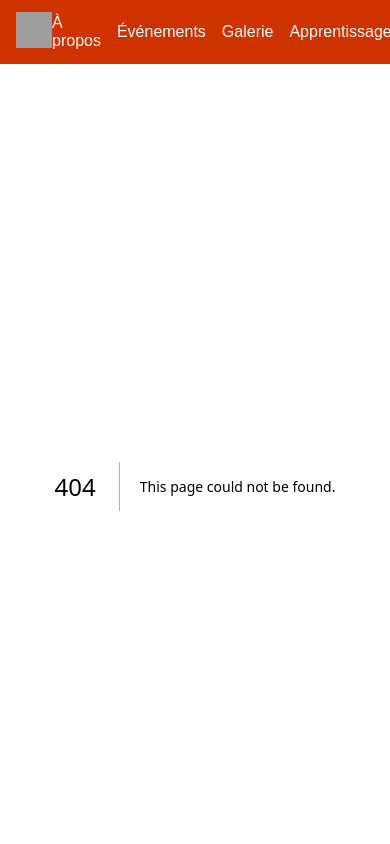
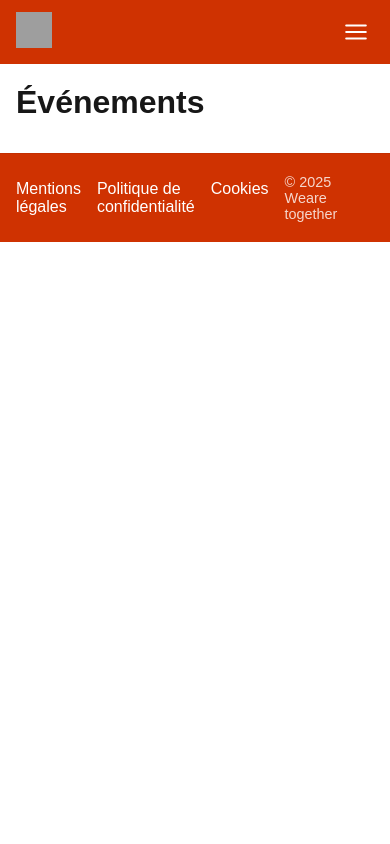
Before and after one commit to nivorako/w2g, a Next.js app: page /evenements in a window 390 px wide. Before the commit this address had no page. Shown: the top 844 px of the page. Built offline with nearby package versions, Linux system fonts and the light colour scheme; grey boxes are pictures that could not be loaded.

Commit message:
set burger icon on mobil menu

```diff
--- /dev/null
+++ b/src/app/evenements/page.tsx
@@ -0,0 +1,9 @@
+export const metadata = { title: "Événements | We are together" };
+
+export default function Page() {
+  return (
+    <main style={{ maxWidth: 1200, margin: "1.25rem auto 2rem", padding: "0 1rem" }}>
+      <h1>Événements</h1>
+    </main>
+  );
+}
--- a/src/components/Header.tsx
+++ b/src/components/Header.tsx
@@ -1,8 +1,10 @@
 "use client";
 
 import styled from "styled-components";
+import { useEffect, useState } from "react";
 import Link from "next/link";
 import Image from "next/image";
+import { usePathname } from "next/navigation";
 
 const HeaderRoot = styled.header`
     position: sticky;
@@ -28,7 +30,7 @@ const LogoWrap = styled.div`
     gap: 0.5rem;
 `;
 
-const Nav = styled.nav`
+const Nav = styled.nav<{ $open: boolean }>`
     display: flex;
     align-items: center;
     gap: 1rem;
@@ -43,9 +45,98 @@ const Nav = styled.nav`
     a:hover {
         color: var(--secondary, #ff7642);
     }
+
+    /* Mobile behavior */
+    @media (max-width: 768px) {
+        position: fixed;
+        inset: 0;
+        z-index: 20;
+        background: #ffffff;
+        color: var(--ink, #5a3a2a);
+        flex-direction: column;
+        align-items: flex-start;
+        padding: 5rem 1.5rem 2rem;
+        gap: 1.25rem;
+        display: ${(p) => (p.$open ? "flex" : "none")};
+
+        a {
+            color: var(--ink, #5a3a2a);
+            font-size: 1.1rem;
+        }
+
+        a:hover {
+            color: var(--primary, #cf3201);
+        }
+    }
+`;
+
+const Burger = styled.button<{ $open: boolean }>`
+    display: none;
+    position: relative;
+    width: 36px;
+    height: 28px;
+    border: none;
+    background: transparent;
+    cursor: pointer;
+    padding: 0;
+    margin-left: 0.5rem;
+    color: #fff; /* icon color on header */
+
+    @media (max-width: 768px) {
+        display: inline-flex;
+        align-items: center;
+        justify-content: center;
+    }
+
+    svg {
+        width: 26px;
+        height: 26px;
+        display: block;
+    }
+`;
+
+const CloseBtn = styled.button`
+    display: none;
+    @media (max-width: 768px) {
+        display: inline-flex;
+        position: absolute;
+        top: 14px;
+        right: 12px;
+        width: 38px;
+        height: 38px;
+        align-items: center;
+        justify-content: center;
+        border: none;
+        background: transparent;
+        cursor: pointer;
+        z-index: 25;
+    }
+
+    /* X icon */
+    span,
+    span::before,
+    span::after {
+        content: "";
+        position: absolute;
+        width: 26px;
+        height: 2px;
+        background: #000;
+    }
+    span { background: transparent; }
+    span::before { transform: rotate(45deg); }
+    span::after { transform: rotate(-45deg); }
 `;
 
 export default function Header() {
+    const [open, setOpen] = useState(false);
+    const pathname = usePathname();
+
+    // Ensure the menu closes on any route change
+    useEffect(() => {
+        if (open) setOpen(false);
+        // eslint-disable-next-line react-hooks/exhaustive-deps
+    }, [pathname]);
+
     return (
         <HeaderRoot>
             <HeaderInner>
@@ -54,15 +145,41 @@ export default function Header() {
                         <Image src="/Logo.png" alt="Logo" width={36} height={36} priority />
                     </Link>
                 </LogoWrap>
-                <Nav>
-                    <Link href="/a-propos">À propos</Link>
-                    <Link href="/evenements">Événements</Link>
-                    <Link href="/galerie">Galerie</Link>
-                    <Link href="/apprentissage">Apprentissage</Link>
-                    <Link href="/contact">Contact</Link>
-                    <Link href="/login">Connexion</Link>
-                    <Link href="/register">Inscription</Link>
+
+                {/* Desktop nav + Mobile overlay */}
+                <Nav id="menu" $open={open}>
+                    {open && (
+                        <CloseBtn aria-label="Fermer le menu" onClick={() => setOpen(false)}>
+                            <span />
+                        </CloseBtn>
+                    )}
+                    <Link href="/a-propos" prefetch onClick={() => setOpen(false)}>À propos</Link>
+                    <Link href="/evenements" prefetch onClick={() => setOpen(false)}>Événements</Link>
+                    <Link href="/galerie" prefetch onClick={() => setOpen(false)}>Galerie</Link>
+                    <Link href="/apprentissage" prefetch onClick={() => setOpen(false)}>Apprentissage</Link>
+                    <Link href="/contact" prefetch onClick={() => setOpen(false)}>Contact</Link>
+                    <Link href="/login" prefetch onClick={() => setOpen(false)}>Connexion</Link>
+                    <Link href="/register" prefetch onClick={() => setOpen(false)}>Inscription</Link>
                 </Nav>
+
+                {/* Burger button (shows on mobile) */}
+                <Burger
+                    aria-label={open ? "Fermer le menu" : "Ouvrir le menu"}
+                    aria-expanded={open}
+                    aria-controls="menu"
+                    $open={open}
+                    onClick={() => setOpen((v) => !v)}
+                >
+                    {open ? (
+                        <svg viewBox="0 0 24 24" fill="none" aria-hidden="true">
+                            <path d="M6 6L18 18M6 18L18 6" stroke="currentColor" strokeWidth="2" strokeLinecap="round" />
+                        </svg>
+                    ) : (
+                        <svg viewBox="0 0 24 24" fill="none" aria-hidden="true">
+                            <path d="M3 6H21M3 12H21M3 18H21" stroke="currentColor" strokeWidth="2" strokeLinecap="round" />
+                        </svg>
+                    )}
+                </Burger>
             </HeaderInner>
         </HeaderRoot>
     );
```
Also changed, not shown: src/app/a-propos/page.tsx (added, +9 -0 lines), src/app/loading.tsx (added, +31 -0 lines).
